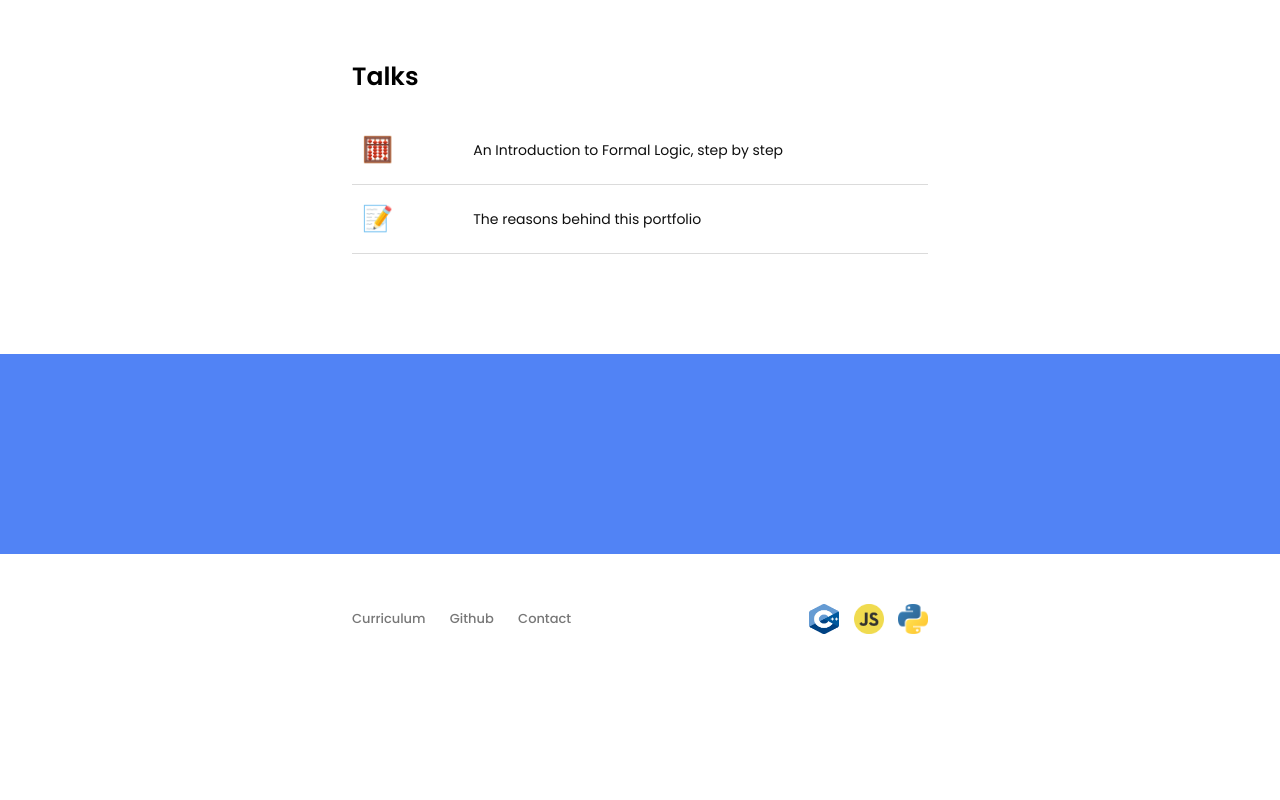
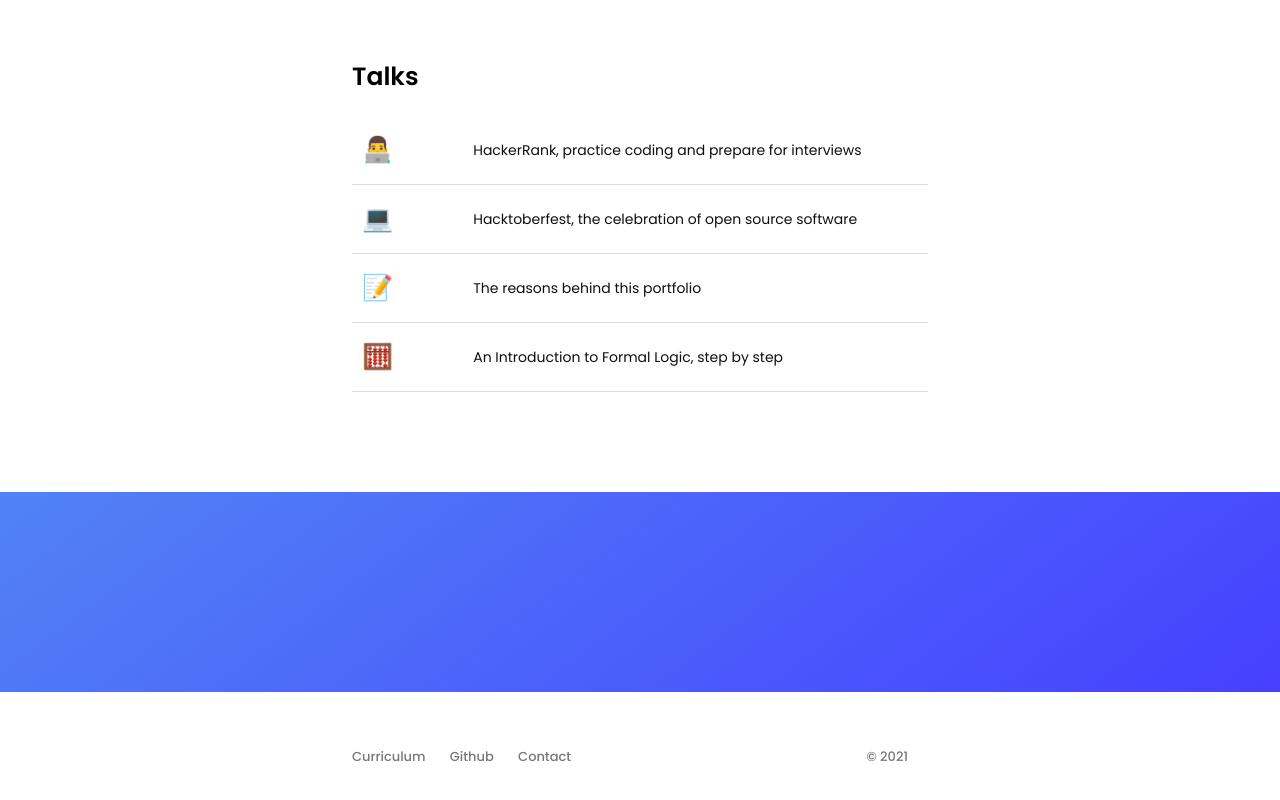
Before and after one commit to aureliensimon/portfolio, a plain HTML site: page index.html in a window 1280 px wide. Shown: the part 1396-2196 px from the top of the page. Before the commit the page ends 2087 px from the top, so only its background shows below. Drawn offline with Linux system fonts and the light colour scheme.

Commit message:
homepage

```diff
--- a/index.html
+++ b/index.html
@@ -16,7 +16,7 @@
 
         <div id="menu">
             <div id="menu-title">
-                <span>💾 Aurélien Simon</span>
+                <a href="index.html">💾 Aurélien Simon</a>
             </div>
 
             <div id="menu-content">
@@ -91,12 +91,20 @@
 
             <div class="section-list">
                 <div class="section-container">
-                    <span class="container-logo">🧮</span>
-                    <span class="talk-container-description">An Introduction to Formal Logic, step by step</span>
+                    <span class="container-logo">👨‍💻</span>
+                    <span class="talk-container-description">HackerRank, practice coding and prepare for interviews</span>
+                </div>
+                <div class="section-container">
+                    <span class="container-logo">💻</span>
+                    <span class="talk-container-description">Hacktoberfest, the celebration of open source software</span>
                 </div>
                 <div class="section-container">
                     <span class="container-logo">📝</span>
                     <span class="talk-container-description">The reasons behind this portfolio</span>
+                </div>
+                <div class="section-container">
+                    <span class="container-logo">🧮</span>
+                    <span class="talk-container-description">An Introduction to Formal Logic, step by step</span>
                 </div>
             </div>
         </div>
@@ -108,14 +116,12 @@
     <div id="footer">
         <div id="footer-list">
             <div>
-                <span class="footer-left-text">Curriculum</span>
-                <span class="footer-left-text">Github</span>
-                <span class="footer-left-text">Contact</span>
+                <a class="footer-text" href="#">Curriculum</a>
+                <a class="footer-text" href="#">Github</a>
+                <a class="footer-text" href="#">Contact</a>
             </div>
             <div>
-                <img class="footer-right-logo" src="img/c++.png">
-                <img class="footer-right-logo" src="img/js.png">
-                <img class="footer-right-logo" src="img/python.png">
+                <span class="footer-text">© 2021</span>
             </div>
         </div>
     </div>
--- a/style.css
+++ b/style.css
@@ -14,16 +14,21 @@ body {
     margin-top: 50px;
 }
 
-#menu-title > span {
+#menu-title > a {
+    color: #000000;
+    text-decoration: none;
     font-size: 16px;
 }
 
 #menu-content > a {
     text-decoration: none;
-    margin: 0 25px;
+    margin-left: 40px;
     color: rgb(80, 80, 80);
     font-size: 14px;
     cursor: pointer;
+}
+#menu-content > a:hover {
+    color: #0e0e0e;
 }
 
 #presentation {
@@ -150,7 +155,8 @@ body {
 }
 
 #contact {
-    background-color: #5183f5;
+    background: rgb(81,131,245);
+    background: linear-gradient(143deg, rgba(81,131,245,1) 0%, rgba(70,64,255,1) 100%);
     margin-top: 100px;
     height: 200px;
 }
@@ -165,13 +171,18 @@ body {
     display: flex;
     justify-content: space-between;
 }
-.footer-left-text {
+.footer-text {
+    text-decoration: none;
     color: #777777;
     margin-right: 20px;
     line-height: 30px;
     font-size: 13px;
     font-weight: 500;
 }
+.footer-text:hover{
+    color:#0e0e0e;
+}
+
 .footer-right-logo {
     margin-left: 10px;
     width: 30px;
```
Also changed, not shown: img/octocat.png (added), img/opensource.png (added).
